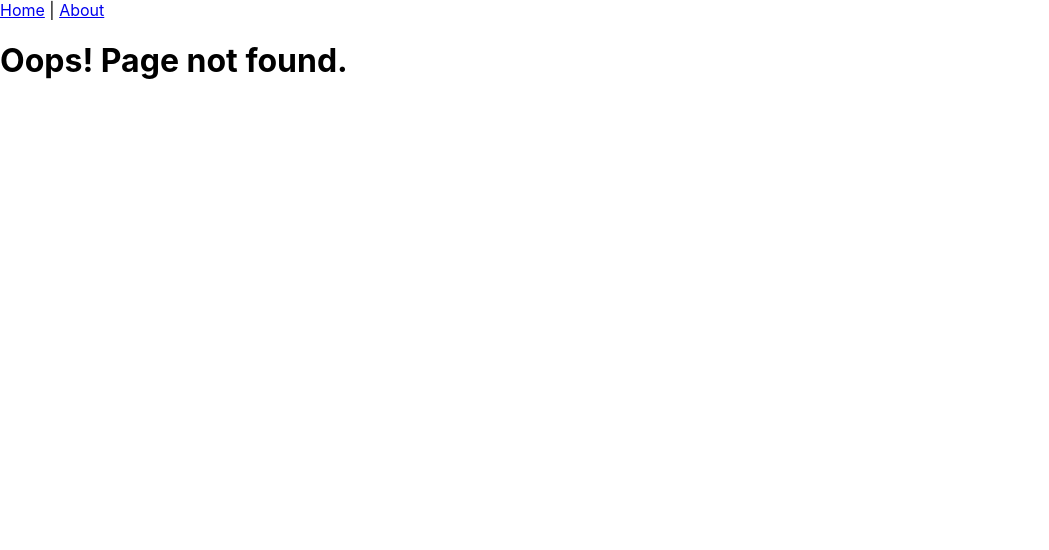
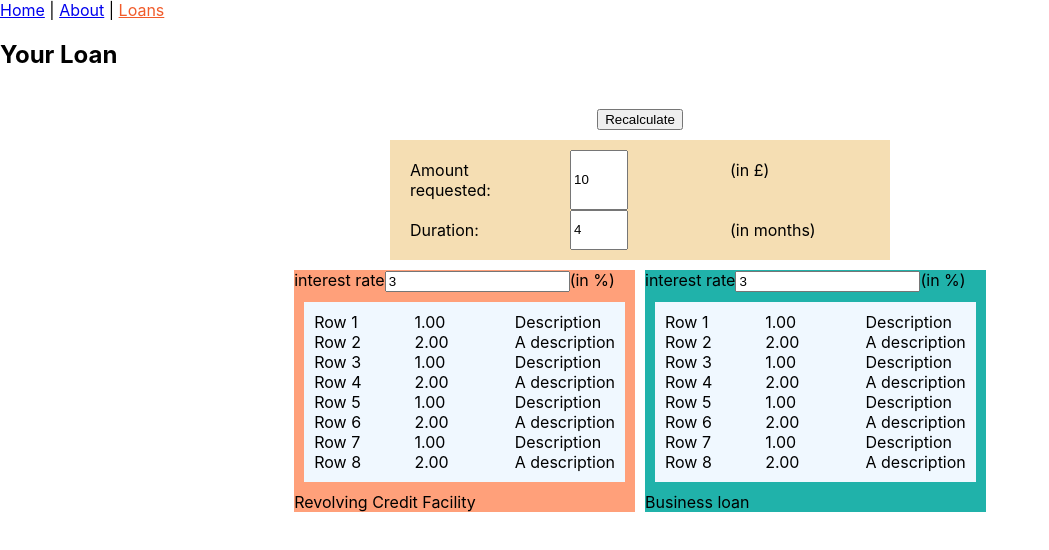
Before and after one commit to MarceloBarrera/brewery-app, a React (Create React App) app: page /loans in a window 1280 px wide. Before the commit this address had no page. Shown: the top 550 px of the page, without its empty margins (0-1049 px from the left). Built offline with nearby package versions, Linux system fonts and the light colour scheme.

Commit message:
loans page template created

```diff
--- a/src/App.tsx
+++ b/src/App.tsx
@@ -1,5 +1,6 @@
 import { Route, Switch } from "react-router-dom";
 import AboutPage from "./components/about/AboutPage";
+import Loans from "./components/loans/Loans";
 import Breweries from "./components/breweries/Breweries";
 import Header from "./components/common/Header";
 import PageNotFound from "./components/PageNotFound";
@@ -13,6 +14,7 @@ const App = () => {
           <Breweries fetchData={true}></Breweries>
         </Route>
         <Route path="/about" component={AboutPage} />
+        <Route path="/loans" component={Loans} />
         <Route component={PageNotFound} />
       </Switch>
     </>
--- a/src/components/common/Header.tsx
+++ b/src/components/common/Header.tsx
@@ -11,6 +11,10 @@ const Header = () => {
       <NavLink to="/about" activeStyle={activeStyle}>
         About
       </NavLink>
+      {" | "}
+      <NavLink to="/loans" activeStyle={activeStyle}>
+        Loans
+      </NavLink>
     </nav>
   );
 };
--- /dev/null
+++ b/src/components/loans/Loans.css
@@ -0,0 +1,57 @@
+.container-loan {
+  display: flex;
+  flex-direction: column;
+  justify-content: space-between;
+  height: 100px;
+  padding: 20px;
+  align-items: center;
+}
+
+.loan-request {
+  display: grid;
+  grid-template-columns: 1fr 1fr 1fr;
+  max-width: 480px;
+  padding: 10px;
+  background-color: wheat;
+  margin: 10px;
+}
+
+.loan-request input {
+  width: 50px;
+  margin-left: 10px;
+}
+.loan-request label {
+  padding: 5px;
+  margin: 5px;
+}
+.loan-request span {
+  padding: 5px;
+  margin: 5px;
+}
+
+.loan-calculations {
+  display: flex;
+  justify-content: space-between;
+
+  align-items: center;
+  column-gap: 10px;
+}
+
+@media (max-width: 600px) {
+  .loan-calculations {
+    padding-right: 0;
+    flex-direction: column;
+    justify-content: flex-start;
+    row-gap: 10px;
+    align-items: stretch;
+  }
+}
+
+.loan-calculations .loan-table {
+  display: grid;
+  grid-template-columns: 1fr 1fr 1fr;
+  max-width: 480px;
+  padding: 10px;
+  background-color: aliceblue;
+  margin: 10px;
+}
--- /dev/null
+++ b/src/components/loans/Loans.tsx
@@ -0,0 +1,110 @@
+import "./Loans.css";
+const Loans = () => (
+  <>
+    <h2>Your Loan</h2>
+
+    <div className="container-loan">
+      <button>Recalculate</button>
+      <div className="loan-request">
+        <label htmlFor="amountRequested">Amount requested:</label>
+        <input type="number" id="amountRequested" defaultValue="10"></input>
+        <span>(in £)</span>
+
+        <label htmlFor="durationRequested">Duration:</label>
+        <input type="number" id="durationRequested" defaultValue="4"></input>
+        <span>(in months)</span>
+      </div>
+
+      <div className="loan-calculations">
+        <div style={{ backgroundColor: "lightsalmon" }}>
+          <div>
+            <label>interest rate</label>
+            <input
+              type="number"
+              name="interestRateRcf"
+              defaultValue="3"
+            ></input>
+            <span>(in %)</span>
+          </div>
+          <div className="loan-table">
+            <div>Row 1</div>
+            <div>1.00</div>
+            <div>Description</div>
+
+            <div>Row 2</div>
+            <div>2.00</div>
+            <div>A description</div>
+
+            <div>Row 3</div>
+            <div>1.00</div>
+            <div>Description</div>
+
+            <div>Row 4</div>
+            <div>2.00</div>
+            <div>A description</div>
+
+            <div>Row 5</div>
+            <div>1.00</div>
+            <div>Description</div>
+
+            <div>Row 6</div>
+            <div>2.00</div>
+            <div>A description</div>
+
+            <div>Row 7</div>
+            <div>1.00</div>
+            <div>Description</div>
+
+            <div>Row 8</div>
+            <div>2.00</div>
+            <div>A description</div>
+          </div>
+          <div>Revolving Credit Facility</div>
+        </div>
+        <div style={{ backgroundColor: "lightseagreen" }}>
+          <div>
+            <label>interest rate</label>
+            <input type="number" name="interestRateBl" defaultValue="3"></input>
+            <span>(in %)</span>
+          </div>
+          <div className="loan-table">
+            <div>Row 1</div>
+            <div>1.00</div>
+            <div>Description</div>
+
+            <div>Row 2</div>
+            <div>2.00</div>
+            <div>A description</div>
+
+            <div>Row 3</div>
+            <div>1.00</div>
+            <div>Description</div>
+
+            <div>Row 4</div>
+            <div>2.00</div>
+            <div>A description</div>
+
+            <div>Row 5</div>
+            <div>1.00</div>
+            <div>Description</div>
+
+            <div>Row 6</div>
+            <div>2.00</div>
+            <div>A description</div>
+
+            <div>Row 7</div>
+            <div>1.00</div>
+            <div>Description</div>
+
+            <div>Row 8</div>
+            <div>2.00</div>
+            <div>A description</div>
+          </div>
+          <div>Business loan</div>
+        </div>
+      </div>
+    </div>
+  </>
+);
+
+export default Loans;
--- a/src/index.css
+++ b/src/index.css
@@ -1,13 +1,14 @@
 body {
   margin: 0;
-  font-family: -apple-system, BlinkMacSystemFont, 'Segoe UI', 'Roboto', 'Oxygen',
-    'Ubuntu', 'Cantarell', 'Fira Sans', 'Droid Sans', 'Helvetica Neue',
+  font-family: -apple-system, BlinkMacSystemFont, "Segoe UI", "Roboto", "Oxygen",
+    "Ubuntu", "Cantarell", "Fira Sans", "Droid Sans", "Helvetica Neue",
     sans-serif;
   -webkit-font-smoothing: antialiased;
   -moz-osx-font-smoothing: grayscale;
+  padding-bottom: 150px;
 }
 
 code {
-  font-family: source-code-pro, Menlo, Monaco, Consolas, 'Courier New',
+  font-family: source-code-pro, Menlo, Monaco, Consolas, "Courier New",
     monospace;
 }
```
Also changed, not shown: src/App.css (deleted, +0 -38 lines), 1 other file (tests, documents, lock files or other folders).
